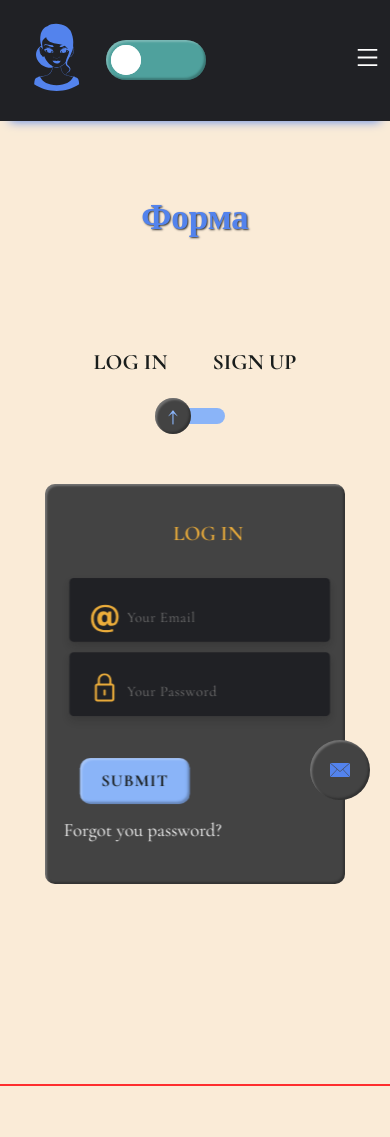
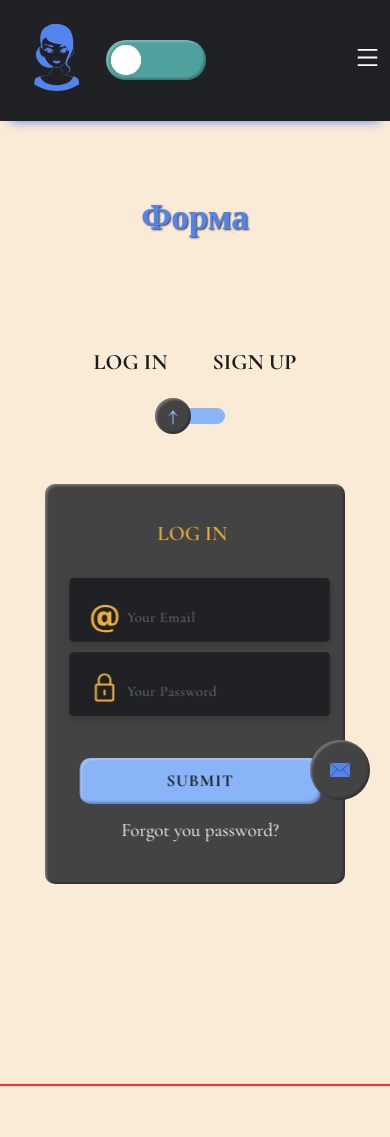
Before and after one commit to dimatany/ReactLess, a React (Create React App) app: page /login in a window 390 px wide. Shown: the top 1137 px of the page. Built offline with nearby package versions, Linux system fonts and the light colour scheme.

Commit message:
fixed a couple of CSS rules

```diff
--- a/src/Сomponents/FormAuthorization/FormAuthorization.module.css
+++ b/src/Сomponents/FormAuthorization/FormAuthorization.module.css
@@ -275,15 +275,20 @@ h4 {
   }
   .centerWrapBlock {
     width: 180px;
+    z-index: 1;
   }
   .frontSubmit {
-    margin-right: 75px;
+    margin-right: -50px;
   }
   .backSubmit {
-    margin-right: 75px;
+    margin-right: -50px;
+  }
+  h4 {
+    margin-left: 35px;
   }
   .wrapLink {
-    margin-left: -60px;
+    margin-left: 25px;
+    width: 100%;
   }
   .formGroup {
     margin-left: -10px;
--- a/src/Сomponents/FormAuthorization/FormAuthorization.module.scss
+++ b/src/Сomponents/FormAuthorization/FormAuthorization.module.scss
@@ -261,18 +261,20 @@ h4 {
   }
   .centerWrapBlock {
     width: 180px;
+    z-index: 1;
   }
   .frontSubmit {
-    margin-right: 75px;
+    margin-right: -50px;
   }
   .backSubmit {
-    margin-right: 75px;
+    margin-right: -50px;
   }
   h4 {
-    //margin-left: -65px;
+    margin-left: 35px;
   }
   .wrapLink {
-    margin-left: -60px;
+    margin-left: 25px;
+    width: 100%;
   }
   .formGroup {
     margin-left: -10px;
```
Also changed, not shown: 1 other file (tests, documents, lock files or other folders).
